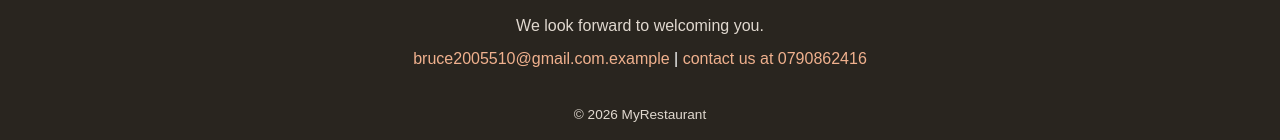
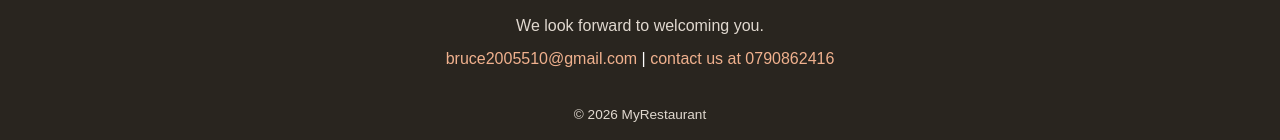
Before and after one commit to tommylee-alt/My-hotel2, a plain HTML site: page index.html in a window 1280 px wide. Shown: the part 3370-3510 px from the top of the page. Drawn offline with Linux system fonts and the light colour scheme.

Commit message:
Update index.html

```diff
--- a/index.html
+++ b/index.html
@@ -202,7 +202,7 @@
     <footer id="contact" class="site-footer">
         <h2>Visit MyRestaurant</h2>
         <p>We look forward to welcoming you.</p>
-        <a href="mailto:bruce2005510@gmail.com.example">bruce2005510@gmail.com.example</a> |
+        <a href="mailto:bruce2005510@gmail.com.example">bruce2005510@gmail.com</a> |
         <a href="tel:+254790862416">contact us at 0790862416</a>
         <p class="copyright">&copy; 2026 MyRestaurant</p>
     </footer>
```
